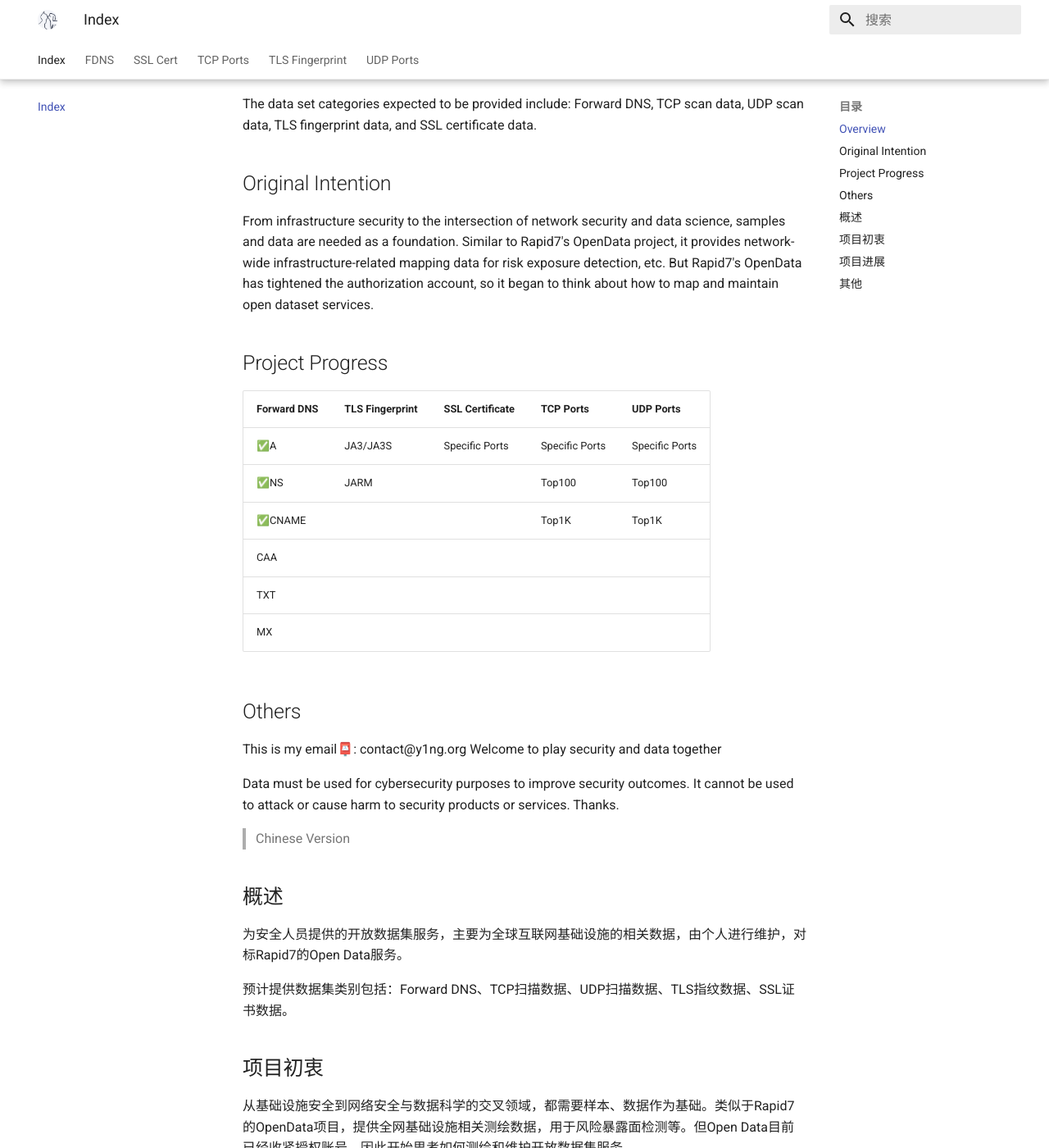
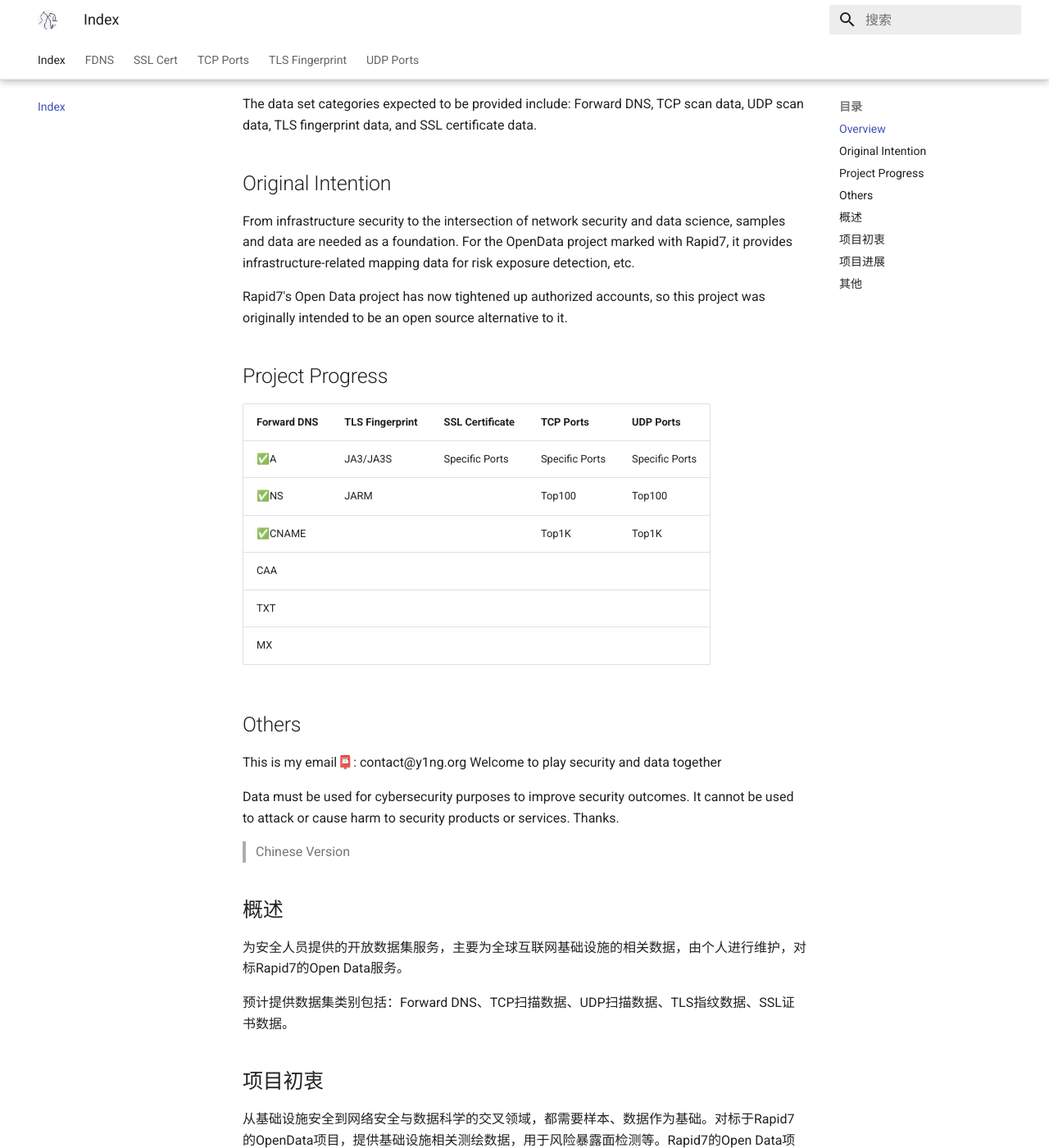
Before and after one commit to satan1a/opendata-for-security, an MkDocs documentation site: the page built from docs/index.md, in a window 1280 px wide and 1400 px high, scrolled down 258 px. Shown: the whole window at 82% size. Built offline with MkDocs 1.6.1 and Material for MkDocs 9.7.7, drawn with Linux system fonts in a browser that asks for light colours; some of the changed text lies outside the part shown.

Commit message:
Update index.md

```diff
--- a/docs/index.md
+++ b/docs/index.md
@@ -10,7 +10,9 @@ The data set categories expected to be provided include: Forward DNS, TCP scan d
 
 ## Original Intention
 
-From infrastructure security to the intersection of network security and data science, samples and data are needed as a foundation. Similar to Rapid7's OpenData project, it provides network-wide infrastructure-related mapping data for risk exposure detection, etc. But Rapid7's OpenData has tightened the authorization account, so it began to think about how to map and maintain open dataset services.
+From infrastructure security to the intersection of network security and data science, samples and data are needed as a foundation. For the OpenData project marked with Rapid7, it provides infrastructure-related mapping data for risk exposure detection, etc.
+
+Rapid7's Open Data project has now tightened up authorized accounts, so this project was originally intended to be an open source alternative to it.
 
 
 
@@ -33,6 +35,10 @@ Data must be used for cybersecurity purposes to improve security outcomes. It ca
 
 
 
+
+
+
+
 >   Chinese Version
 
 ## 概述
@@ -45,7 +51,7 @@ Data must be used for cybersecurity purposes to improve security outcomes. It ca
 
 ## 项目初衷
 
-从基础设施安全到网络安全与数据科学的交叉领域，都需要样本、数据作为基础。类似于Rapid7的OpenData项目，提供全网基础设施相关测绘数据，用于风险暴露面检测等。但Open Data目前已经收紧授权账号，因此开始思考如何测绘和维护开放数据集服务。
+从基础设施安全到网络安全与数据科学的交叉领域，都需要样本、数据作为基础。对标于Rapid7的OpenData项目，提供基础设施相关测绘数据，用于风险暴露面检测等。Rapid7的Open Data项目目前已经收紧授权账号，因此本项目初衷是想作为其的一个开源替代品。
 
 
 
```
